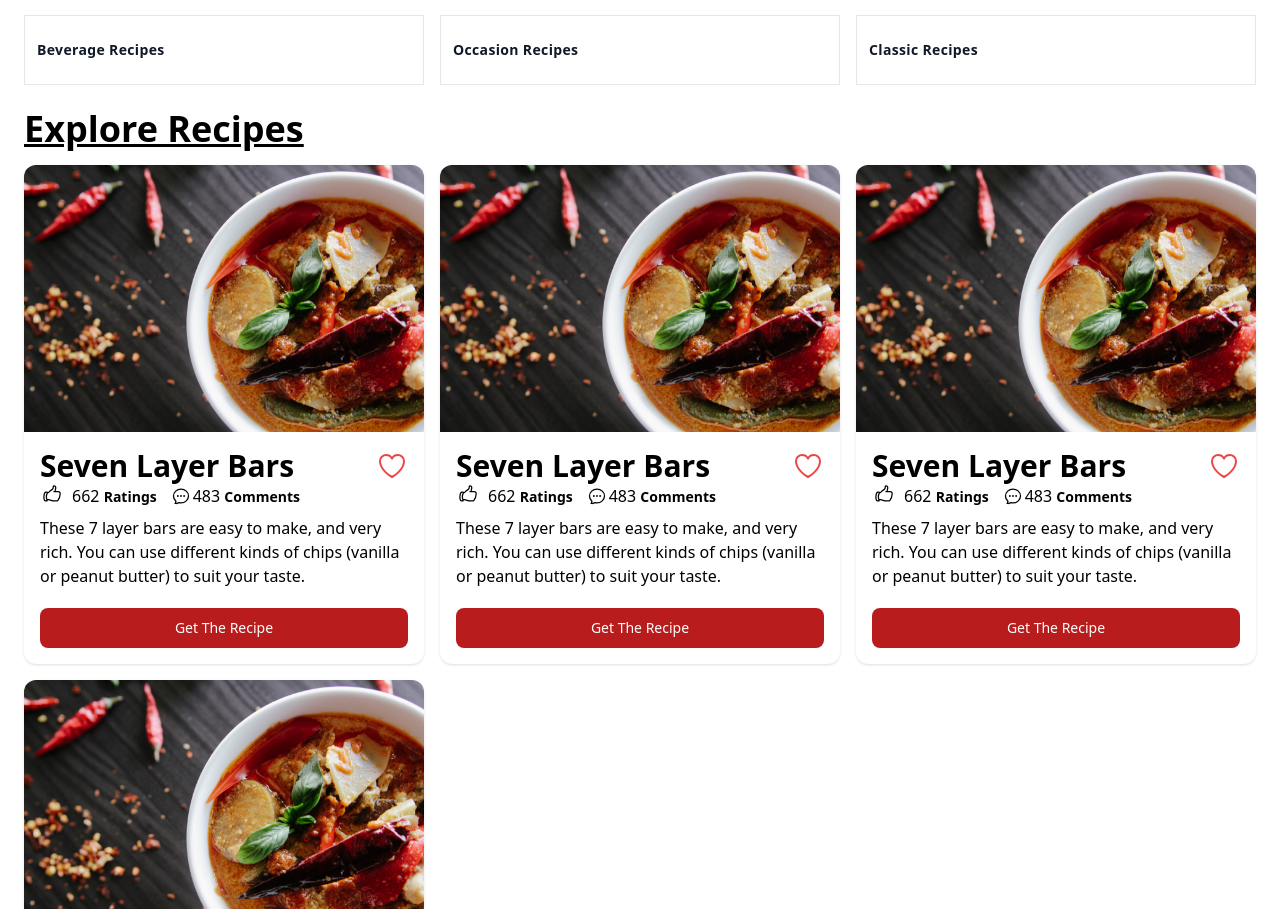
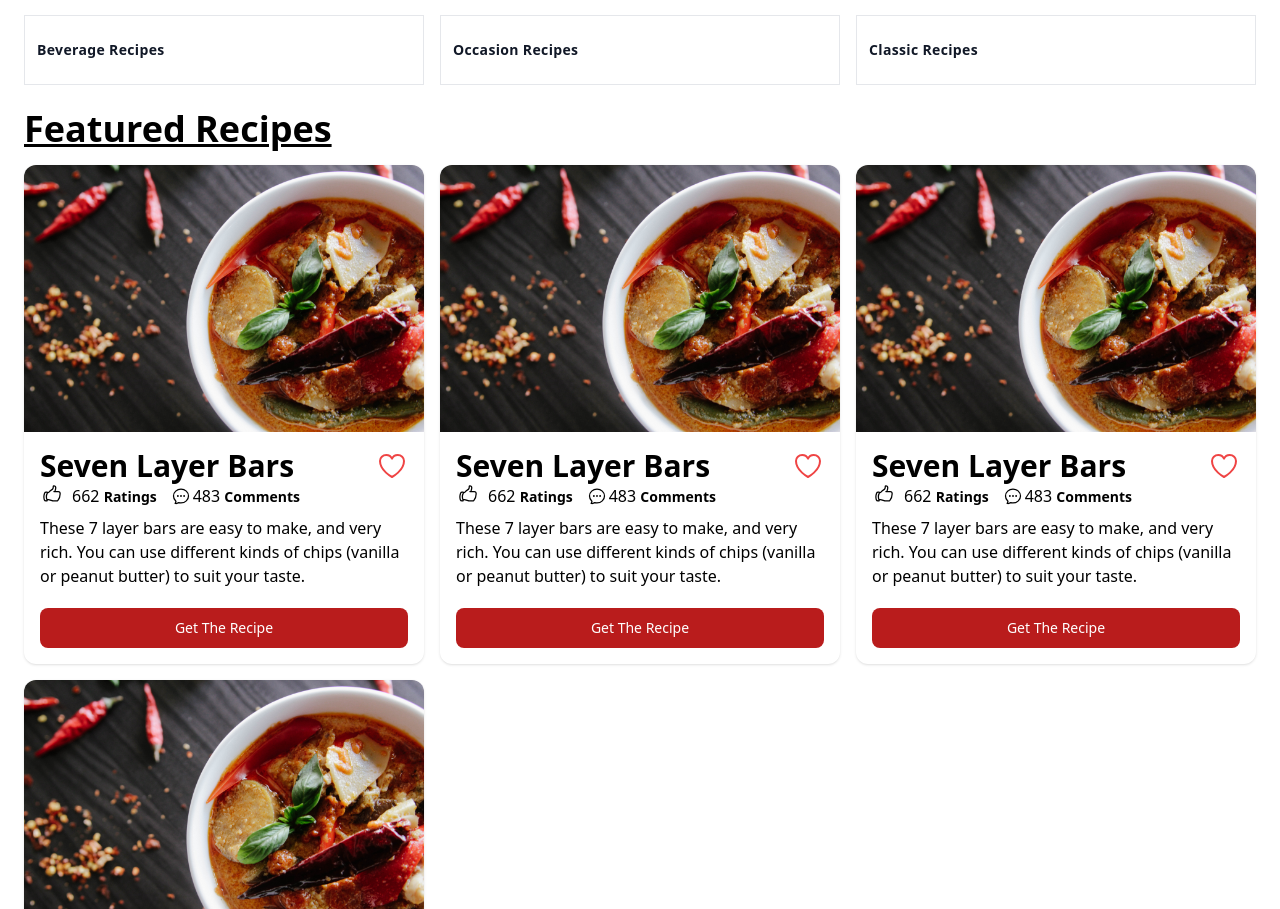
Before and after one commit to Jon-Felipe/Tasty-React, a React (Vite) app: page / in a window 1280 px wide. Shown: the part 953-1862 px from the top of the page. Built offline with nearby package versions, Linux system fonts and the light colour scheme.

Commit message:
changed text

```diff
--- a/src/pages/Home.tsx
+++ b/src/pages/Home.tsx
@@ -57,7 +57,7 @@ const Home = (props: Props) => {
       {/* explore recipes */}
       <article>
         <h3 className='text-4xl font-semibold mb-4 underline'>
-          Explore Recipes
+          Featured Recipes
         </h3>
         <div className='grid grid-cols-1 md:grid-cols-2 lg:grid-cols-3 gap-4'>
           {recipes.map((recipe: RecipeType) => {
```
